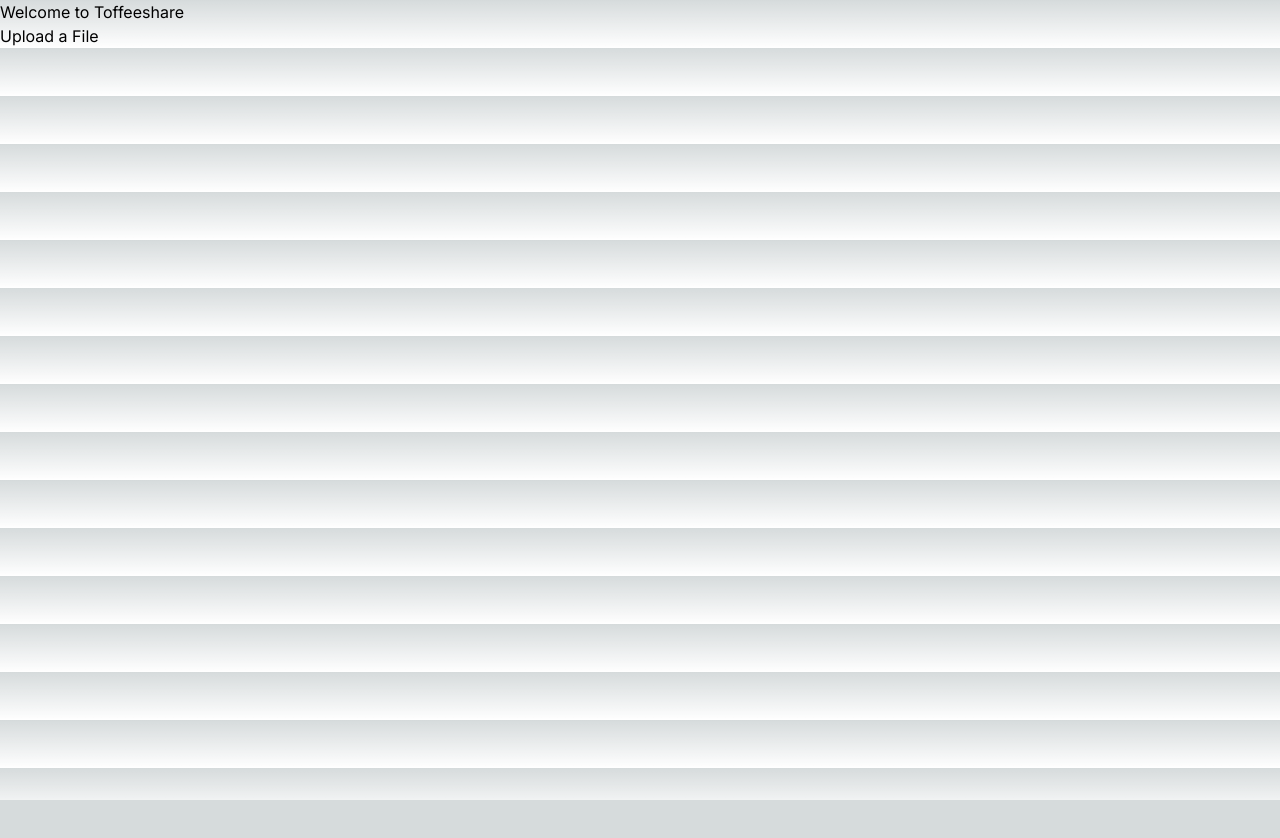
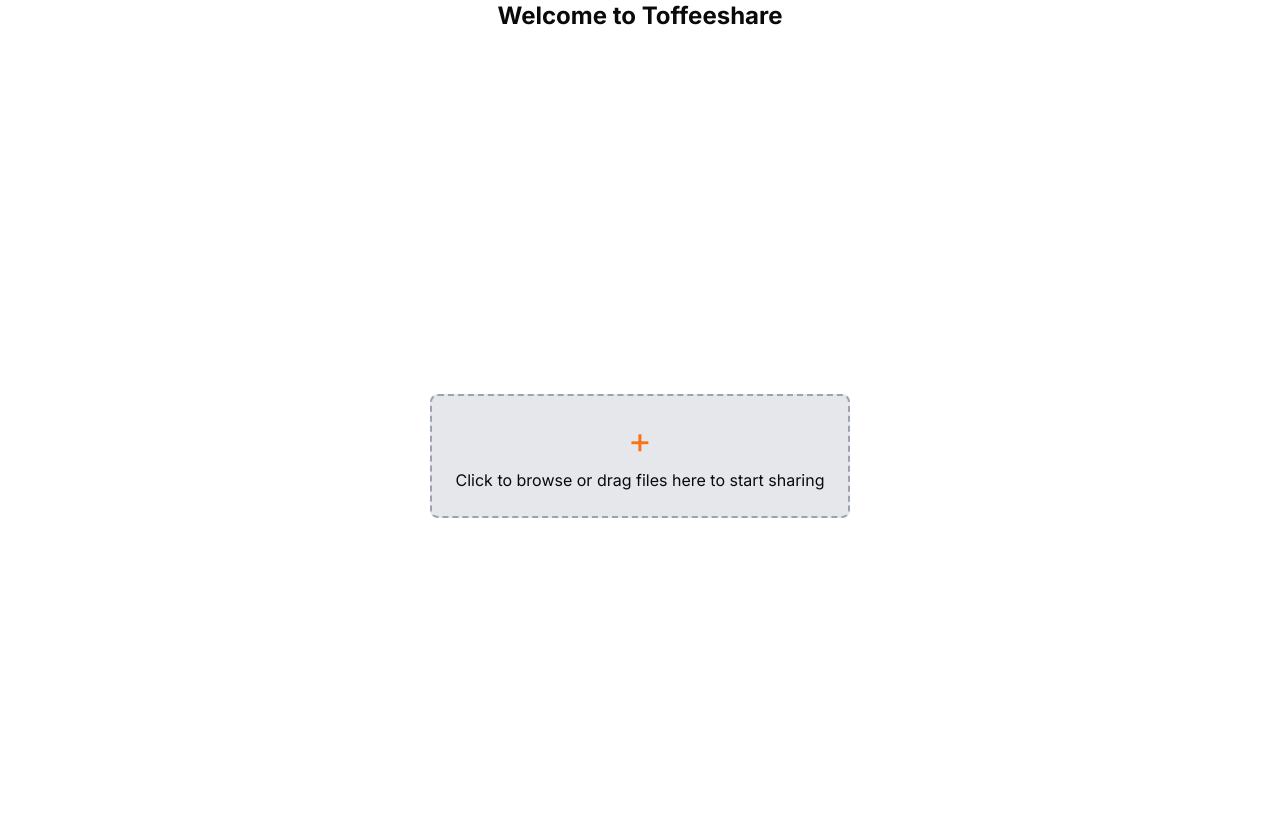
Before and after one commit to arjitchitkara/Toffeeshare, a Next.js app in the folder frontend/: page / in a window 1280 px wide. Shown: the top 838 px of the page. Before the commit the page ends 800 px from the top, so only its background shows below. Built offline with nearby package versions, Linux system fonts and the light colour scheme.

Commit message:
added drag and drop

```diff
--- a/frontend/src/app/globals.css
+++ b/frontend/src/app/globals.css
@@ -2,32 +2,68 @@
 @tailwind components;
 @tailwind utilities;
 
-:root {
-  --foreground-rgb: 0, 0, 0;
-  --background-start-rgb: 214, 219, 220;
-  --background-end-rgb: 255, 255, 255;
-}
+@layer base {
+  :root {
+    --background: 0 0% 100%;
+    --foreground: 0 0% 3.9%;
+    --card: 0 0% 100%;
+    --card-foreground: 0 0% 3.9%;
+    --popover: 0 0% 100%;
+    --popover-foreground: 0 0% 3.9%;
+    --primary: 0 0% 9%;
+    --primary-foreground: 0 0% 98%;
+    --secondary: 0 0% 96.1%;
+    --secondary-foreground: 0 0% 9%;
+    --muted: 0 0% 96.1%;
+    --muted-foreground: 0 0% 45.1%;
+    --accent: 0 0% 96.1%;
+    --accent-foreground: 0 0% 9%;
+    --destructive: 0 84.2% 60.2%;
+    --destructive-foreground: 0 0% 98%;
+    --border: 0 0% 89.8%;
+    --input: 0 0% 89.8%;
+    --ring: 0 0% 3.9%;
+    --radius: 0.5rem;
+    --chart-1: 12 76% 61%;
+    --chart-2: 173 58% 39%;
+    --chart-3: 197 37% 24%;
+    --chart-4: 43 74% 66%;
+    --chart-5: 27 87% 67%;
+  }
 
-@media (prefers-color-scheme: dark) {
-  :root {
-    --foreground-rgb: 255, 255, 255;
-    --background-start-rgb: 0, 0, 0;
-    --background-end-rgb: 0, 0, 0;
+  .dark {
+    --background: 0 0% 3.9%;
+    --foreground: 0 0% 98%;
+    --card: 0 0% 3.9%;
+    --card-foreground: 0 0% 98%;
+    --popover: 0 0% 3.9%;
+    --popover-foreground: 0 0% 98%;
+    --primary: 0 0% 98%;
+    --primary-foreground: 0 0% 9%;
+    --secondary: 0 0% 14.9%;
+    --secondary-foreground: 0 0% 98%;
+    --muted: 0 0% 14.9%;
+    --muted-foreground: 0 0% 63.9%;
+    --accent: 0 0% 14.9%;
+    --accent-foreground: 0 0% 98%;
+    --destructive: 0 62.8% 30.6%;
+    --destructive-foreground: 0 0% 98%;
+    --border: 0 0% 14.9%;
+    --input: 0 0% 14.9%;
+    --ring: 0 0% 83.1%;
+    --chart-1: 220 70% 50%;
+    --chart-2: 160 60% 45%;
+    --chart-3: 30 80% 55%;
+    --chart-4: 280 65% 60%;
+    --chart-5: 340 75% 55%;
   }
 }
 
-body {
-  color: rgb(var(--foreground-rgb));
-  background: linear-gradient(
-      to bottom,
-      transparent,
-      rgb(var(--background-end-rgb))
-    )
-    rgb(var(--background-start-rgb));
-}
-
-@layer utilities {
-  .text-balance {
-    text-wrap: balance;
+@layer base {
+  * {
+    @apply border-border;
+  }
+  body {
+    @apply bg-background text-foreground;
   }
 }
--- a/frontend/src/app/page.tsx
+++ b/frontend/src/app/page.tsx
@@ -1,14 +1,14 @@
 import Link from "next/link";
+import DragAndDrop from "@/components/ui/DragAndDrop";
 
 export default function Home() {
   return (
     <div>
-      <h1>Welcome to Toffeeshare</h1>
-      <ul>
-        <li>
-          <Link href="/upload">Upload a File</Link>
-        </li>
-      </ul>
+      <h1 className="text-center text-2xl font-bold mb-6">
+        Welcome to Toffeeshare
+      </h1>
+
+      <DragAndDrop />
     </div>
   );
 }
--- a/frontend/src/app/upload/page.tsx
+++ b/frontend/src/app/upload/page.tsx
@@ -1,6 +1,7 @@
 "use client";
 import { useState, ChangeEvent } from "react";
 import Peer from "peerjs";
+import { Button } from "@/components/ui/button";
 
 export default function Upload() {
   const [file, setFile] = useState<File | null>(null);
@@ -74,7 +75,8 @@
   return (
     <div>
       <input type="file" onChange={handleFileChange} />
-      <button onClick={handleUpload}>Upload</button>
+
+      <Button onClick={handleUpload}>Upload</Button>
       {link && (
         <a href={link} target="_blank" rel="noopener noreferrer">
           Download Link
--- /dev/null
+++ b/frontend/src/components/ui/DragAndDrop.tsx
@@ -0,0 +1,82 @@
+// src/components/ui/DragAndDrop.tsx
+"use client";
+import { useState } from "react";
+import { useRouter } from "next/navigation";
+
+export default function DragAndDrop() {
+  const [file, setFile] = useState<File | null>(null);
+  const [dragging, setDragging] = useState(false);
+  const router = useRouter();
+
+  const handleDragEnter = (e: React.DragEvent<HTMLDivElement>) => {
+    e.preventDefault();
+    e.stopPropagation();
+    setDragging(true);
+  };
+
+  const handleDragLeave = (e: React.DragEvent<HTMLDivElement>) => {
+    e.preventDefault();
+    e.stopPropagation();
+    setDragging(false);
+  };
+
+  const handleDragOver = (e: React.DragEvent<HTMLDivElement>) => {
+    e.preventDefault();
+    e.stopPropagation();
+    setDragging(true);
+  };
+
+  const handleDrop = (e: React.DragEvent<HTMLDivElement>) => {
+    e.preventDefault();
+    e.stopPropagation();
+    setDragging(false);
+    if (e.dataTransfer.files && e.dataTransfer.files.length > 0) {
+      setFile(e.dataTransfer.files[0]);
+      e.dataTransfer.clearData();
+      router.push("/upload");
+    }
+  };
+
+  const handleFileChange = (e: React.ChangeEvent<HTMLInputElement>) => {
+    if (e.target.files && e.target.files.length > 0) {
+      setFile(e.target.files[0]);
+      router.push("/upload");
+    }
+  };
+
+  return (
+    <div className="flex justify-center items-center h-screen">
+      <div
+        className={`border-2 border-dashed rounded-lg p-6 ${
+          dragging
+            ? "border-blue-500 bg-blue-100"
+            : "border-gray-400 bg-gray-200"
+        }`}
+        onDragEnter={handleDragEnter}
+        onDragLeave={handleDragLeave}
+        onDragOver={handleDragOver}
+        onDrop={handleDrop}
+      >
+        <input
+          type="file"
+          className="hidden"
+          onChange={handleFileChange}
+          id="fileInput"
+        />
+        <label
+          htmlFor="fileInput"
+          className="flex flex-col items-center cursor-pointer"
+        >
+          {file ? (
+            <p>{file.name}</p>
+          ) : (
+            <>
+              <div className="text-4xl text-orange-500 mb-2">+</div>
+              <p>Click to browse or drag files here to start sharing</p>
+            </>
+          )}
+        </label>
+      </div>
+    </div>
+  );
+}
--- /dev/null
+++ b/frontend/src/components/ui/button.tsx
@@ -0,0 +1,57 @@
+import * as React from "react"
+import { Slot } from "@radix-ui/react-slot"
+import { cva, type VariantProps } from "class-variance-authority"
+
+import { cn } from "@/lib/utils"
+
+const buttonVariants = cva(
+  "inline-flex items-center justify-center whitespace-nowrap rounded-md text-sm font-medium transition-colors focus-visible:outline-none focus-visible:ring-1 focus-visible:ring-ring disabled:pointer-events-none disabled:opacity-50",
+  {
+    variants: {
+      variant: {
+        default:
+          "bg-primary text-primary-foreground shadow hover:bg-primary/90",
+        destructive:
+          "bg-destructive text-destructive-foreground shadow-sm hover:bg-destructive/90",
+        outline:
+          "border border-input bg-background shadow-sm hover:bg-accent hover:text-accent-foreground",
+        secondary:
+          "bg-secondary text-secondary-foreground shadow-sm hover:bg-secondary/80",
+        ghost: "hover:bg-accent hover:text-accent-foreground",
+        link: "text-primary underline-offset-4 hover:underline",
+      },
+      size: {
+        default: "h-9 px-4 py-2",
+        sm: "h-8 rounded-md px-3 text-xs",
+        lg: "h-10 rounded-md px-8",
+        icon: "h-9 w-9",
+      },
+    },
+    defaultVariants: {
+      variant: "default",
+      size: "default",
+    },
+  }
+)
+
+export interface ButtonProps
+  extends React.ButtonHTMLAttributes<HTMLButtonElement>,
+    VariantProps<typeof buttonVariants> {
+  asChild?: boolean
+}
+
+const Button = React.forwardRef<HTMLButtonElement, ButtonProps>(
+  ({ className, variant, size, asChild = false, ...props }, ref) => {
+    const Comp = asChild ? Slot : "button"
+    return (
+      <Comp
+        className={cn(buttonVariants({ variant, size, className }))}
+        ref={ref}
+        {...props}
+      />
+    )
+  }
+)
+Button.displayName = "Button"
+
+export { Button, buttonVariants }
--- /dev/null
+++ b/frontend/src/lib/utils.ts
@@ -0,0 +1,6 @@
+import { type ClassValue, clsx } from "clsx"
+import { twMerge } from "tailwind-merge"
+
+export function cn(...inputs: ClassValue[]) {
+  return twMerge(clsx(inputs))
+}
--- a/frontend/tailwind.config.ts
+++ b/frontend/tailwind.config.ts
@@ -1,20 +1,80 @@
-import type { Config } from "tailwindcss";
+import type { Config } from "tailwindcss"
 
-const config: Config = {
+const config = {
+  darkMode: ["class"],
   content: [
-    "./src/pages/**/*.{js,ts,jsx,tsx,mdx}",
-    "./src/components/**/*.{js,ts,jsx,tsx,mdx}",
-    "./src/app/**/*.{js,ts,jsx,tsx,mdx}",
-  ],
+    './pages/**/*.{ts,tsx}',
+    './components/**/*.{ts,tsx}',
+    './app/**/*.{ts,tsx}',
+    './src/**/*.{ts,tsx}',
+	],
+  prefix: "",
   theme: {
+    container: {
+      center: true,
+      padding: "2rem",
+      screens: {
+        "2xl": "1400px",
+      },
+    },
     extend: {
-      backgroundImage: {
-        "gradient-radial": "radial-gradient(var(--tw-gradient-stops))",
-        "gradient-conic":
-          "conic-gradient(from 180deg at 50% 50%, var(--tw-gradient-stops))",
+      colors: {
+        border: "hsl(var(--border))",
+        input: "hsl(var(--input))",
+        ring: "hsl(var(--ring))",
+        background: "hsl(var(--background))",
+        foreground: "hsl(var(--foreground))",
+        primary: {
+          DEFAULT: "hsl(var(--primary))",
+          foreground: "hsl(var(--primary-foreground))",
+        },
+        secondary: {
+          DEFAULT: "hsl(var(--secondary))",
+          foreground: "hsl(var(--secondary-foreground))",
+        },
+        destructive: {
+          DEFAULT: "hsl(var(--destructive))",
+          foreground: "hsl(var(--destructive-foreground))",
+        },
+        muted: {
+          DEFAULT: "hsl(var(--muted))",
+          foreground: "hsl(var(--muted-foreground))",
+        },
+        accent: {
+          DEFAULT: "hsl(var(--accent))",
+          foreground: "hsl(var(--accent-foreground))",
+        },
+        popover: {
+          DEFAULT: "hsl(var(--popover))",
+          foreground: "hsl(var(--popover-foreground))",
+        },
+        card: {
+          DEFAULT: "hsl(var(--card))",
+          foreground: "hsl(var(--card-foreground))",
+        },
+      },
+      borderRadius: {
+        lg: "var(--radius)",
+        md: "calc(var(--radius) - 2px)",
+        sm: "calc(var(--radius) - 4px)",
+      },
+      keyframes: {
+        "accordion-down": {
+          from: { height: "0" },
+          to: { height: "var(--radix-accordion-content-height)" },
+        },
+        "accordion-up": {
+          from: { height: "var(--radix-accordion-content-height)" },
+          to: { height: "0" },
+        },
+      },
+      animation: {
+        "accordion-down": "accordion-down 0.2s ease-out",
+        "accordion-up": "accordion-up 0.2s ease-out",
       },
     },
   },
-  plugins: [],
-};
-export default config;
+  plugins: [require("tailwindcss-animate")],
+} satisfies Config
+
+export default config
```
Also changed, not shown: frontend/package.json (+7 -0 lines), frontend/components.json (added), 1 other file (tests, documents, lock files or other folders).
